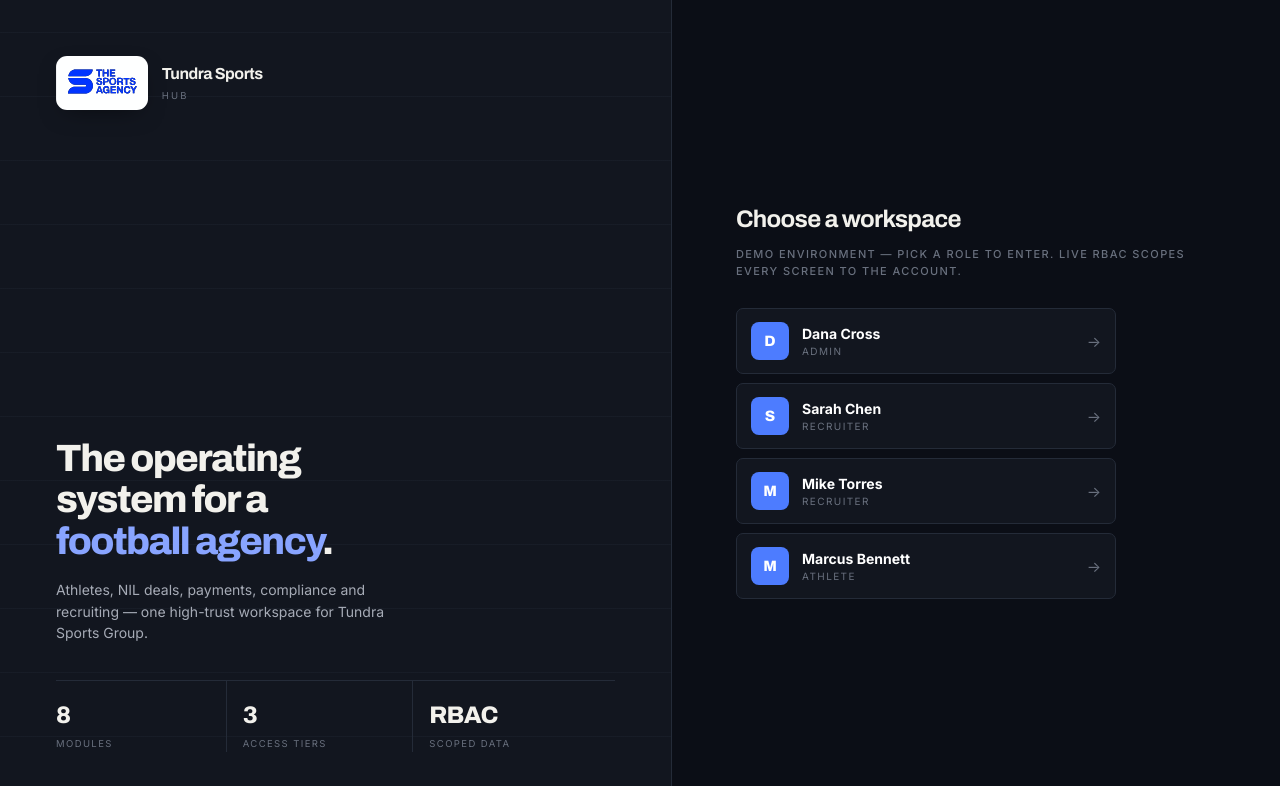
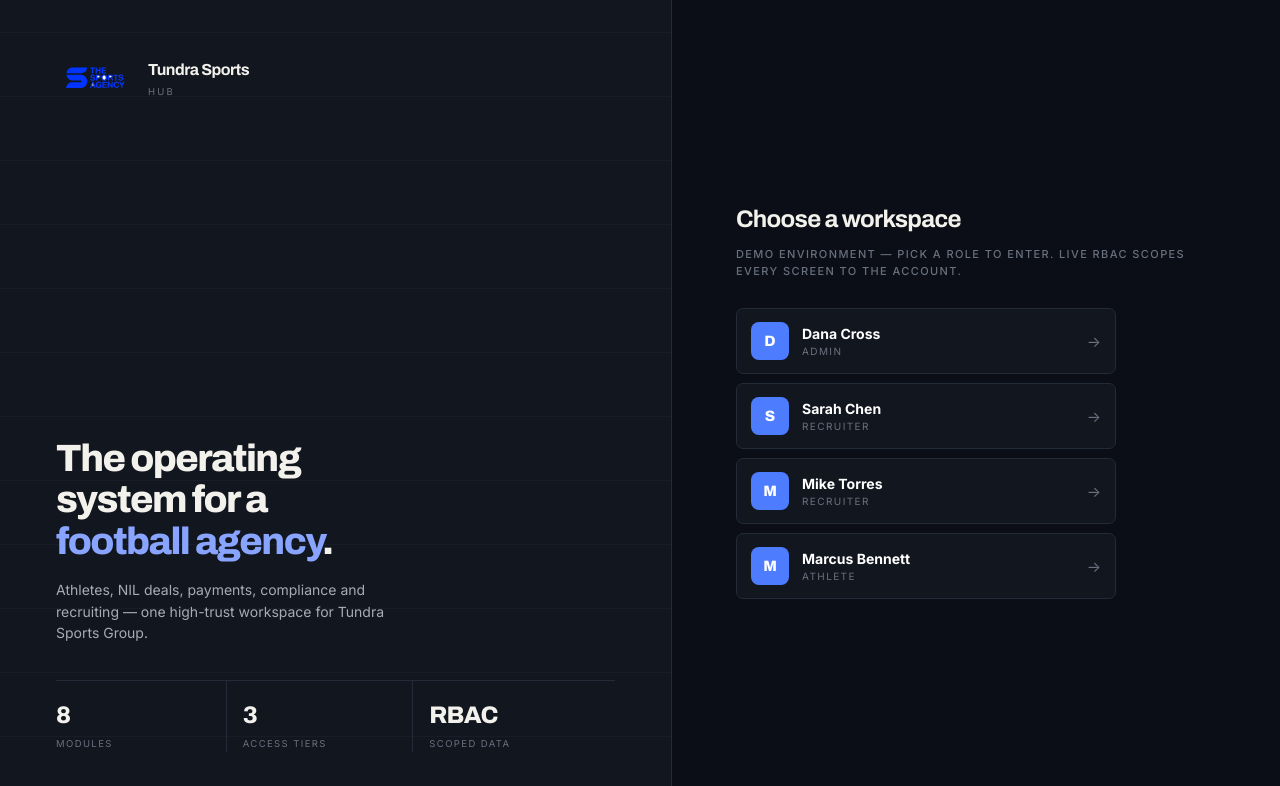
Before and after one commit to goktugzaaa/tundra-sports-hub, a React (Vite) app: page / in a window 1280 px wide. Shown: the top 786 px of the page. Built offline with nearby package versions, Linux system fonts and the light colour scheme; no server answers.

Commit message:
Strip baked white background from logo — transparent, sits on dark UI

```diff
--- a/src/index.css
+++ b/src/index.css
@@ -865,9 +865,8 @@
    BRAND LOGO
    ============================================================ */
 .brand-logo {
-  height: 34px;
+  height: 30px;
   width: auto;
-  border-radius: 8px;
   display: block;
 }
 .auth-brandmark {
@@ -877,11 +876,9 @@
   margin-bottom: auto;
 }
 .auth-logo {
-  height: 54px;
+  height: 46px;
   width: auto;
-  border-radius: 11px;
   display: block;
-  box-shadow: 0 8px 24px -10px rgba(0, 0, 0, 0.55);
 }
 
 /* ============================================================
```
Also changed, not shown: public/logo.svg.
